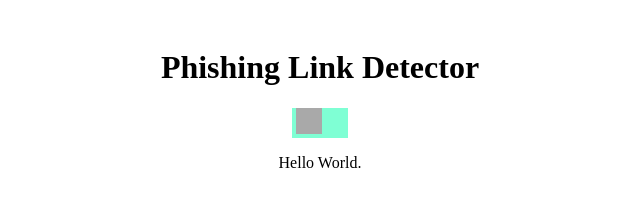
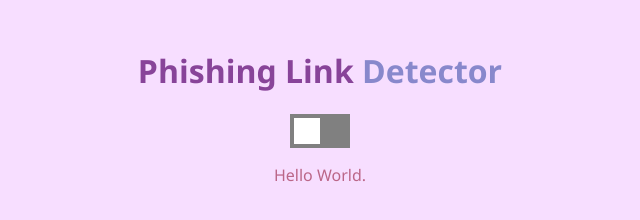
Before and after one commit to vyn88/Software-Engineering, a browser extension: page index.html in a window 1280 px wide. Shown: the whole page, without its empty margins (320-960 px from the left). Drawn offline with Linux system fonts and the light colour scheme.

Commit message:
Update style.css

```diff
--- a/style.css
+++ b/style.css
@@ -1,15 +1,35 @@
+/* Backgroud */
+body {
+    background-color: #f7deff;
+}
+
 /* Container Class */
 .container {
+    font-family: 'Segoe UI', Tahoma, Geneva, Verdana, sans-serif;
     text-align: center;
     padding: 20px;
+}
+
+/* Header 1 Text */
+.sec1 {
+    color: #884499;
+}
+
+.sec2 {
+    color: #8888CC;
+}
+
+/* Description Text*/
+.sec3 {
+    color: #BB6688;
 }
 
 /* Switch Class */
 .switch {
     position: relative;
     display: inline-block;
-    width: 56px;
-    height: 30px;
+    width: 60px;
+    height: 34px;
 }
 
 .switch input {
@@ -26,7 +46,7 @@
     left: 0;
     right: 0;
     bottom: 0;
-    background-color: aquamarine;
+    background-color: gray;
     -webkit-transition: .4s;
     transition: .4s;
 }
@@ -38,7 +58,7 @@
     width: 26px;
     left: 4px;
     bottom: 4px;
-    background-color: darkgray;
+    background-color: white;
     -webkit-transition: .4s;
     transition: .4s;
 }
```
